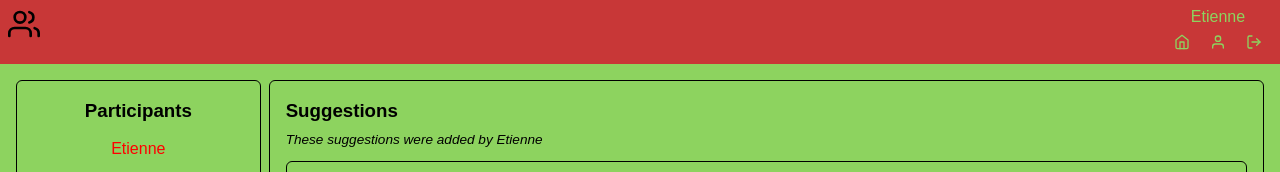
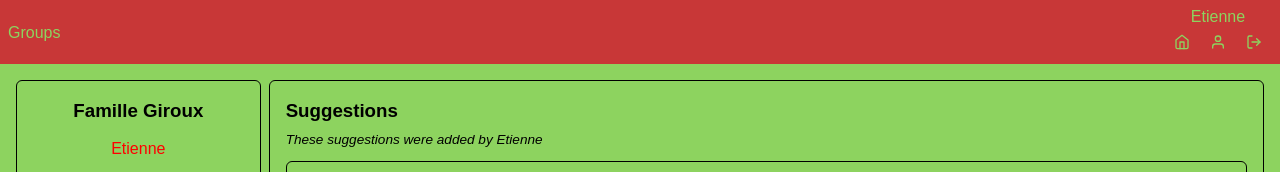
Before and after one commit to eggiroux/secretsanta, a React (Create React App) app: page / in a window 1280 px wide. Shown: the top 172 px of the page. Built offline with nearby package versions, Linux system fonts and the light colour scheme.

Commit message:
started groups groundwork

```diff
--- a/src/Components/Main/MemberList/index.js
+++ b/src/Components/Main/MemberList/index.js
@@ -2,6 +2,7 @@ import React from "react";
 import styled from "styled-components";
 
 import { users } from "../../../data/data";
+import { UserContext } from "../../UserContext";
 
 import { Member } from "./Member";
 
@@ -10,9 +11,12 @@ export const MemberList = ({
   setSelectedMember,
   currentGroup,
 }) => {
+  const { appUser } = React.useContext(UserContext);
+
   return (
     <Wrapper>
-      <Title>Participants</Title>
+      <Title>{currentGroup.name}</Title>
+
       <Members>
         {Object.keys(currentGroup.members).map((memberId, index) => {
           const currentMember = users.find(
--- a/src/Components/TopBar/index.js
+++ b/src/Components/TopBar/index.js
@@ -9,7 +9,11 @@ import { UserArea } from "./UserArea";
 export const TopBar = () => {
   return (
     <Wrapper>
-      <FiUsers size={32} />
+      <Action>
+        <FiUsers size={32} />
+        <ActionName>Groups</ActionName>
+      </Action>
+
       <UserArea />
     </Wrapper>
   );
@@ -22,3 +26,13 @@ const Wrapper = styled.header`
   justify-content: space-between;
   padding: 8px;
 `;
+
+const Action = styled.div`
+  color: ${COLORS.background};
+  display: flex;
+  flex-direction: column;
+  align-items: center;
+`;
+const ActionName = styled.p`
+  color: ${COLORS.background};
+`;
--- a/src/data/data.js
+++ b/src/data/data.js
@@ -1,7 +1,7 @@
 export const groups = [
   {
     id: 1,
-    name: "Groupe 1",
+    name: "Famille Giroux",
     mods: [873681764],
     priceCap: 35,
     members: {
@@ -42,7 +42,7 @@ export const groups = [
   },
   {
     id: 2,
-    name: "Groupe 2",
+    name: "Test",
     mods: [873681764],
     priceCap: 35,
     members: {
```
Also changed, not shown: 1 other file (tests, documents, lock files or other folders).
